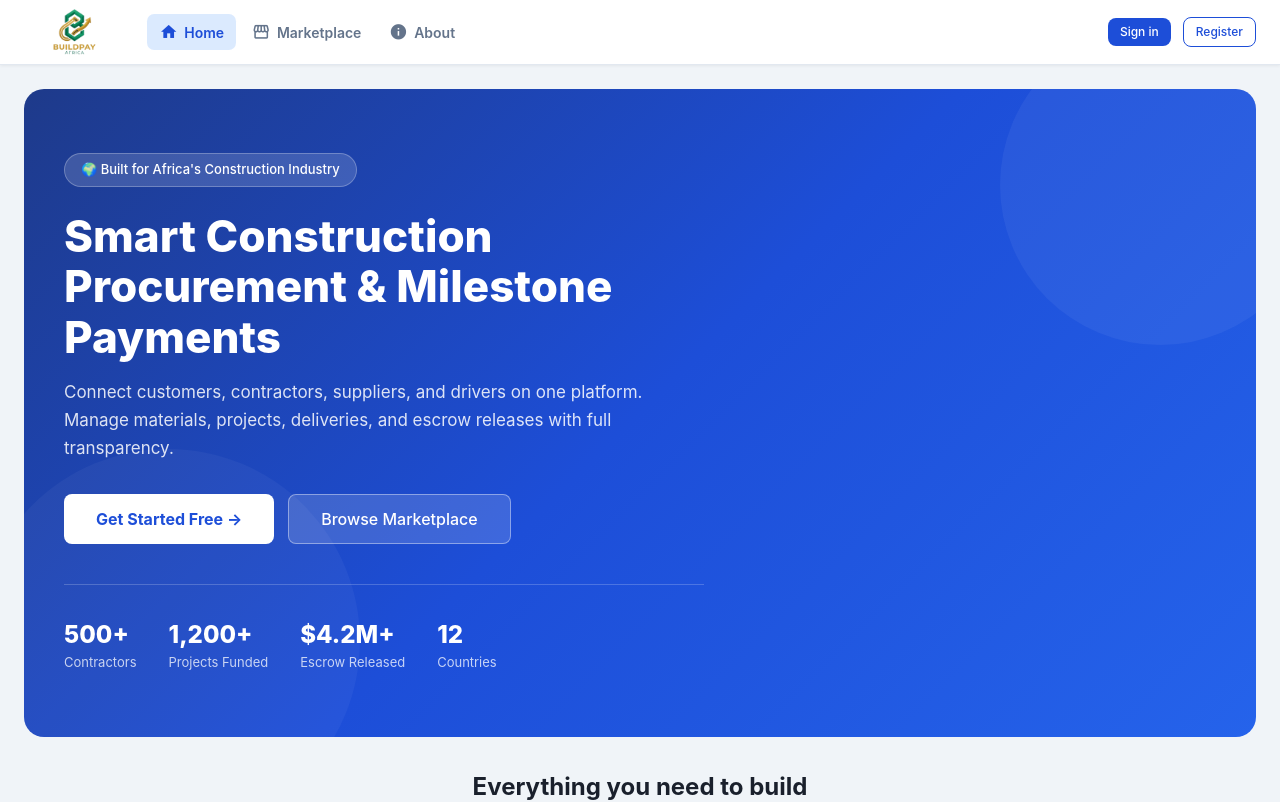
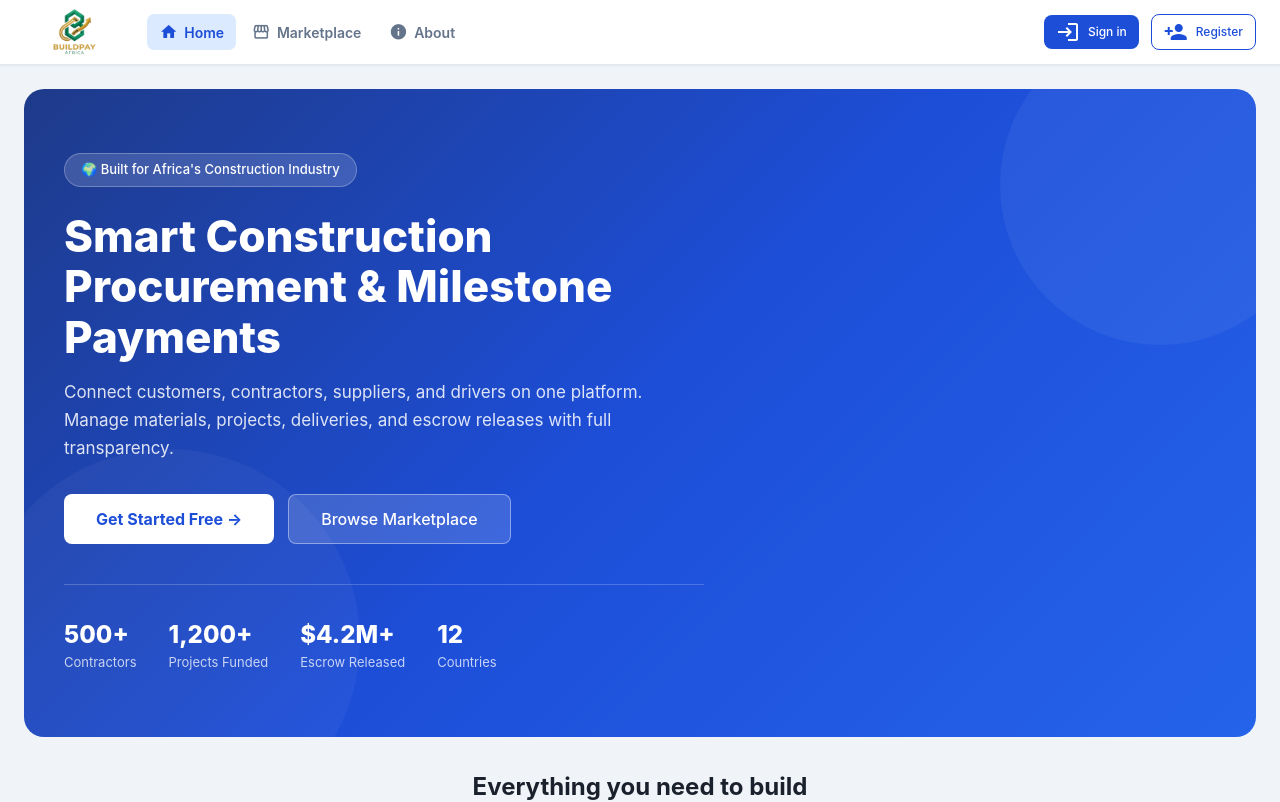
Before and after one commit to Zekarias-Gebredngil/BuildPayAfrica, an Angular app in the folder frontend/: page / in a window 1280 px wide. Shown: the top 802 px of the page. Built offline with nearby package versions, Linux system fonts and the light colour scheme.

Commit message:
Adding icons for Register and Sign in buttons

```diff
--- a/frontend/src/app/layout/shell.component.html
+++ b/frontend/src/app/layout/shell.component.html
@@ -66,10 +66,16 @@
         Sign out
       </button>
     </div>
-
+<!-- add icon to buttons -->
     <div *ngIf="!isAuthed()" class="public-header-actions">
-      <a routerLink="/login" class="bp-btn bp-btn-primary bp-btn-sm">Sign in</a>
-      <a routerLink="/register" class="bp-btn bp-btn-secondary bp-btn-sm">Register</a>
+      <a routerLink="/login" class="bp-btn bp-btn-primary bp-btn-sm">
+        <mat-icon aria-hidden="true">login</mat-icon>
+        Sign in
+      </a>
+      <a routerLink="/register" class="bp-btn bp-btn-secondary bp-btn-sm">
+        <mat-icon aria-hidden="true">person_add</mat-icon>
+        Register
+      </a>
     </div>
 
     <button
```
